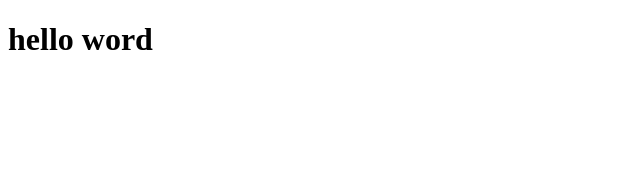
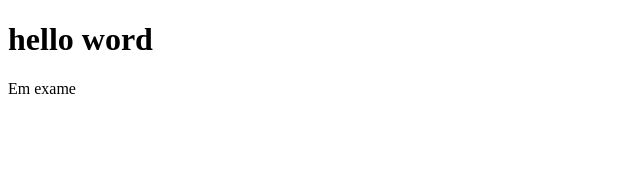
Before and after one commit to renatorobot/curso-vue, a Vue app: page / in a window 1280 px wide. Shown: the top 170 px of the page, without its empty margins (0-640 px from the left). Built offline with nearby package versions, Linux system fonts and the light colour scheme.

Commit message:
Diretivas v-else-if e v-else

```diff
--- a/src/componentes/condicional.vue
+++ b/src/componentes/condicional.vue
@@ -1,6 +1,7 @@
 <script setup>
 
     let exibir = true;
+    let media = 6.5;
 
 
 </script>
@@ -9,4 +10,8 @@
 
     <h1 v-if="exibir">hello word</h1>
 
+    <p v-if="media>=7">Aprovado(A)</p>
+    <p v-else-if="media>=5">Em exame</p>
+    <p v-else>Reprovado(A)</p>
+
 </template>
```
